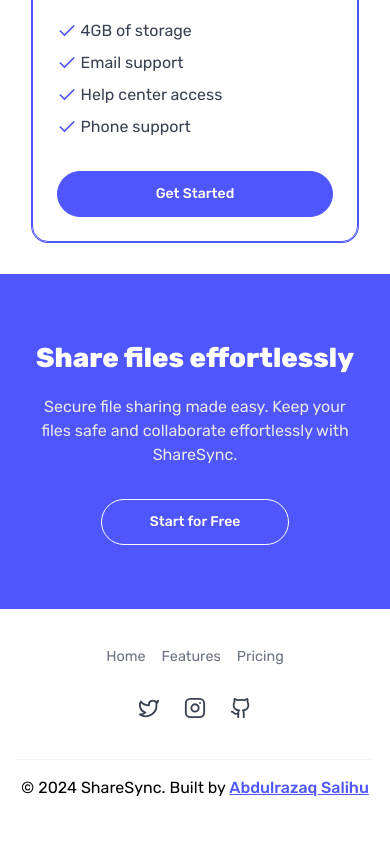
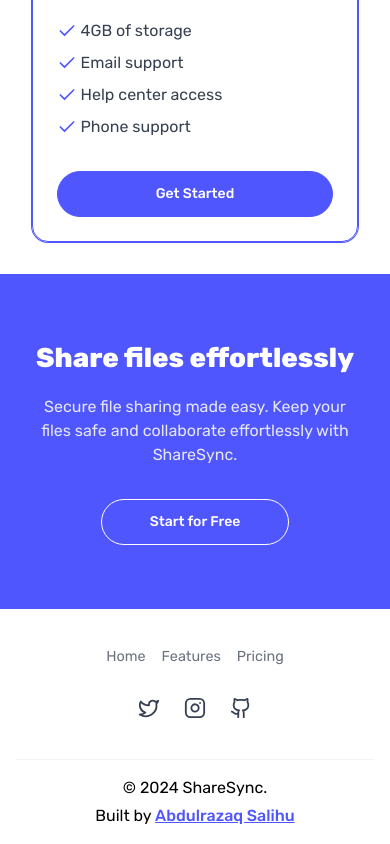
Before and after one commit to abdrzqsalihu/stellar-sync, a Next.js app: page / in a window 390 px wide. Shown: the part 3733-4577 px from the top of the page. Before the commit the page ends 4549 px from the top, so only its background shows below. Built offline with nearby package versions, Linux system fonts and the light colour scheme.

Commit message:
ui and ux improvements

```diff
--- a/app/(dashboard)/(routes)/shared/_components/SharedTotalCard.jsx
+++ b/app/(dashboard)/(routes)/shared/_components/SharedTotalCard.jsx
@@ -3,7 +3,7 @@
 function SharedTotalCard({ totalSharedFile }) {
   return (
     <div
-      className="p-3 border rounded-md grid grid-cols-2
+      className="p-3 border rounded-md grid grid-cols-1
 md:grid-cols-3 lg:grid-cols-4 mt-3"
     >
       <h2 className="text-gray-500">
--- a/app/(dashboard)/(routes)/stared/_components/StaredTotalCard.jsx
+++ b/app/(dashboard)/(routes)/stared/_components/StaredTotalCard.jsx
@@ -3,7 +3,7 @@
 function StaredTotalCard({ totalStaredFile }) {
   return (
     <div
-      className="p-3 border rounded-md grid grid-cols-2
+      className="p-3 border rounded-md grid grid-cols-1
 md:grid-cols-3 lg:grid-cols-4 mt-3"
     >
       <h2 className="text-gray-500">
--- a/app/(dashboard)/_components/Header.jsx
+++ b/app/(dashboard)/_components/Header.jsx
@@ -2,6 +2,7 @@
 import { UserButton } from "@clerk/nextjs";
 import { AlignJustify, BadgeHelp } from "lucide-react";
 import Image from "next/image";
+import Link from "next/link";
 import React from "react";
 
 function Header({ toggleNavigation, openNavigation }) {
@@ -10,6 +11,7 @@
       <button id="menuButton" className="md:hidden" onClick={toggleNavigation}>
         <AlignJustify className={`${openNavigation ? "hidden" : "flex"}`} />
       </button>
+      <Link href="/">
         <Image
           src="/logo.png"
           width={90}
@@ -19,6 +21,7 @@
           className={`${openNavigation ? "hidden" : "flex"} md:hidden`}
           alt="logo"
         />
+      </Link>
       <a
         href="https://wa.me/+2348085458632"
         target="_blank"
--- a/app/(dashboard)/_components/Sidebar.jsx
+++ b/app/(dashboard)/_components/Sidebar.jsx
@@ -37,7 +37,7 @@
       <div
         className={`side-nav ${
           openNavigation ? "flex" : "hidden md:flex"
-        }  h-screen w-full flex-col justify-between border-e bg-secondary z-40`}
+        }  h-screen w-full flex-col justify-between border-e bg-secondary z-50`}
       >
         <div className="px-4 py-6">
           <Link href="/" className="grid h-10 w-32 place-content-center">
--- a/app/_components/Footer.jsx
+++ b/app/_components/Footer.jsx
@@ -59,20 +59,23 @@
           </li>
         </ul>
       </div>
-      <div className="py-4">
+      <div className="py-4 flex flex-col md:flex-row justify-center items-center">
         <p className="text-center text-[1rem]">
-          &copy; {new Date().getFullYear()} ShareSync. Built by{" "}
+          &copy; {new Date().getFullYear()} ShareSync.
+        </p>
+        <div className="mt-1 md:ml-1 md:mt-0">
+          <span className="md:inline-block">Built by </span>
           <a
             href="https://abdrzqsalihu.vercel.app/"
             rel="noreferrer"
             target="_blank"
-            className=""
+            className="md:ml-1"
           >
             <span className="text-primary underline font-medium">
               Abdulrazaq Salihu
             </span>
           </a>
-        </p>
+        </div>
       </div>
     </div>
   );
```
Lines whose indentation alone changed are shown as unchanged.
